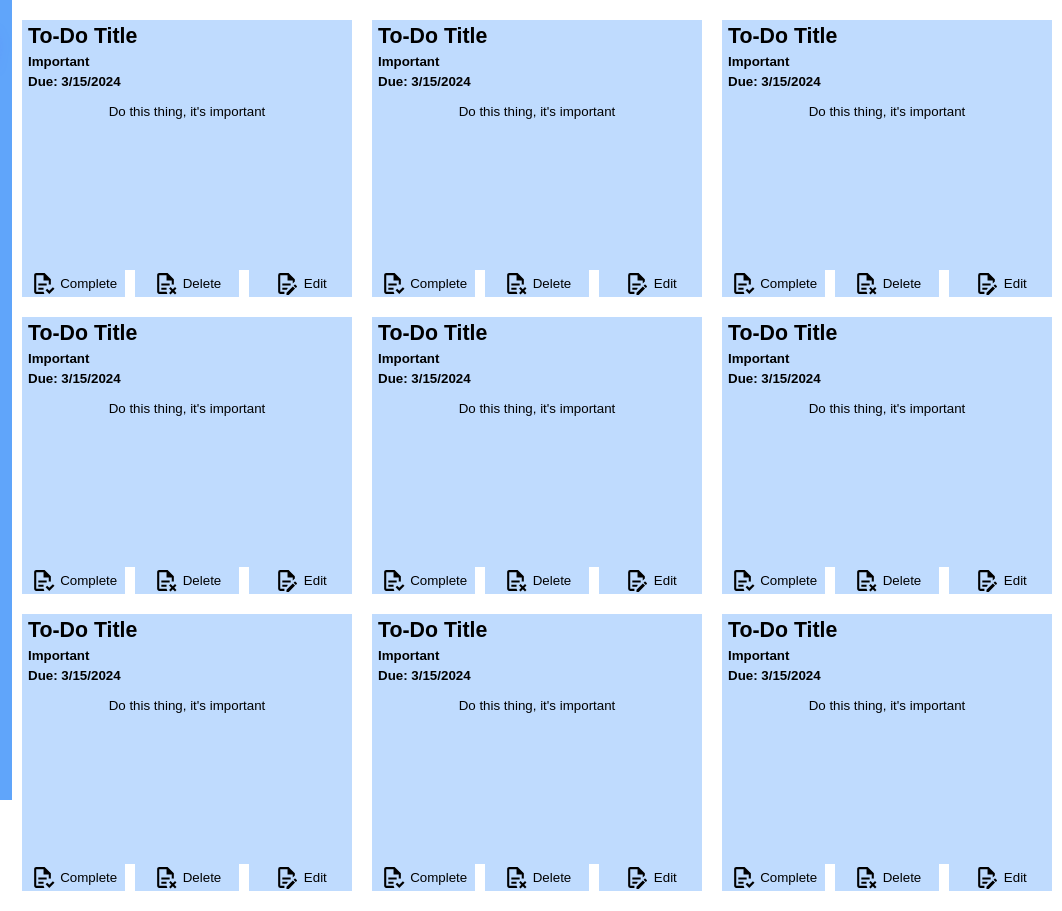
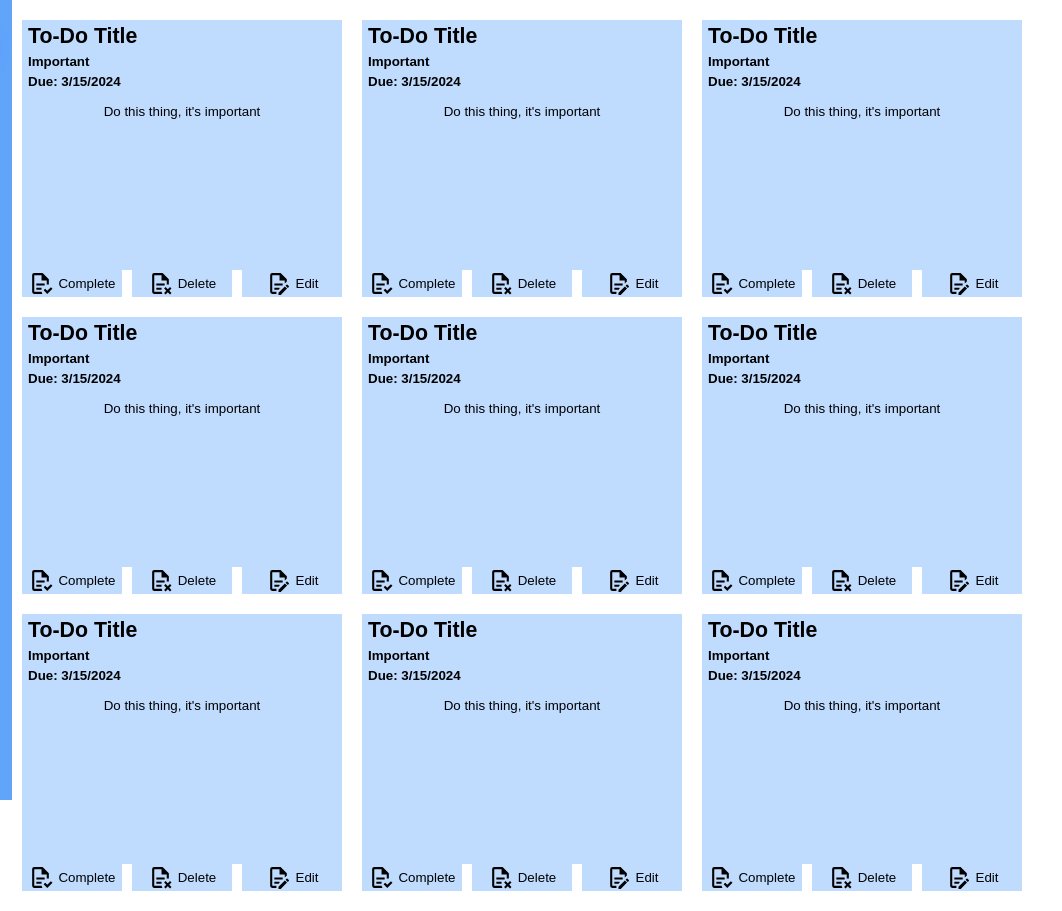
Before and after one commit to Jufarkas/todo-list, a website built with webpack: page src/index.html in a window 1280 px wide. Shown: the full height of the page, 218-1280 px from the left. Built offline with nearby package versions, Linux system fonts and the light colour scheme; files whose address does not match are found by name.

Commit message:
change card widths and set space-between card btns

```diff
--- a/src/style.css
+++ b/src/style.css
@@ -119,7 +119,7 @@ input[type="date"]::-webkit-calendar-picker-indicator {
 /* CARD GRID */
 .card-grid {
     display: grid;
-    grid-template-columns: repeat(auto-fit, minmax(300px, 1fr));
+    grid-template-columns: repeat(auto-fit, minmax(250px, 320px));
     gap: 20px;
 }
 
@@ -133,8 +133,7 @@ input[type="date"]::-webkit-calendar-picker-indicator {
 /* CARD BUTTONS */
 .card-buttons {
     display: flex;
-    justify-content: flex-end;
-    gap: 10px;
+    justify-content: space-between;
 }
 
 .card-buttons img {
@@ -147,7 +146,7 @@ input[type="date"]::-webkit-calendar-picker-indicator {
     align-items: center;
     justify-content: center;
     gap: 5px;
-    width: 110px;
+    width: 100px;
     border: none;
     background-color: #bfdbfe;
 }
```
